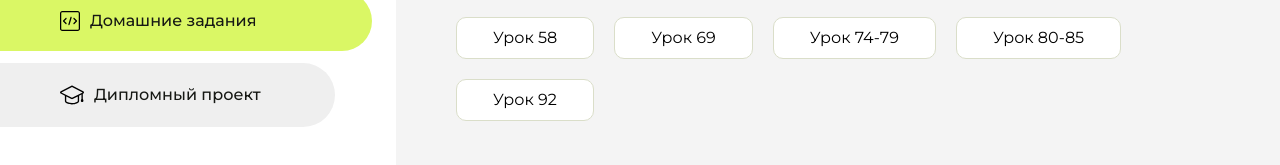
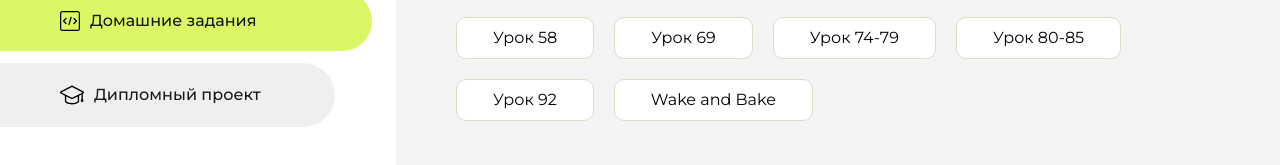
Before and after one commit to RodikovaAl/homework, a plain HTML site: page index.html in a window 1280 px wide. Shown: the part 345-510 px from the top of the page. Drawn offline with Linux system fonts and the light colour scheme.

Commit message:
Update index.html

```diff
--- a/index.html
+++ b/index.html
@@ -131,6 +131,9 @@
                     <li class="content__list-item">
                         <a href="lesson92-js/index.html">Урок 92</a>
                     </li>
+                    <li class="content__list-item">
+                        <a href="project3/index.html">Wake and Bake</a>
+                    </li>
                 </ul>
             </div>
             <div class="content__block hidden" id="diplomBlock">
```
